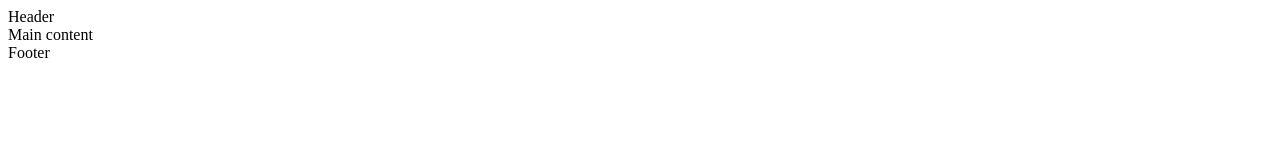
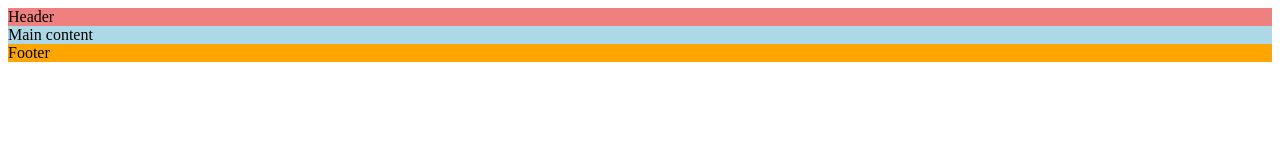
Before and after one commit to madlp345/love-running, a plain HTML site: page index.html in a window 1280 px wide. Drawn offline with Linux system fonts and the light colour scheme.

Commit message:
add styles

```diff
--- a/assets/css/style.css
+++ b/assets/css/style.css
@@ -0,0 +1,14 @@
+/* Header */
+header {
+    background-color: lightcoral;
+}
+
+/* Main */
+main {
+    background-color: lightblue;
+}
+
+/* Footer */
+footer {
+    background-color: orange;
+}
--- a/index.html
+++ b/index.html
@@ -2,22 +2,24 @@
 <html lang="en">
 <head>
     <meta charset="UTF-8">
-    <meta http-equiv="X-UA-Compatible" content="IE-edge">
+    <meta http-equiv="X-UA-Compatible" content="IE=edge">
     <meta name="viewport" content="width=device-width, initial-scale=1.0">
     <!-- Meta tags for search engines-->
     <meta name="description" content="Love Running. Club for runners in Dublin, Ireland. Urban running, trail running. Dublin docklands and Phoenix Park">
-    <meta name="keywords" content="love running, run, running club, runners, Ireland, Ireland, sport, exercise">
+    <meta name="keywords" content="love running, run, running club, runners, Ireland, Dublin, sport, exercise">
     <!-- Title -->
     <title>Love Running</title>
     <!-- Favicon -->
     <link rel="apple-touch-icon" sizes="180x180" href="assets/favicon/apple-touch-icon.png">
     <link rel="icon" type="image/png" sizes="32x32" href="assets/favicon/favicon-32x32.png">
     <link rel="icon" type="image/png" sizes="16x16" href="assets/favicon/favicon-16x16.png">
+    <!-- Stylesheet-->
+     <link rel="stylesheet" href="assets/css/style.css">
 </head>
 <body>
     <!-- Header -->
     <header>Header</header>
-    <!-- Main -->
+    <!-- Main content -->
     <main>Main content</main>
     <!-- Footer -->
     <footer>Footer</footer>
```
